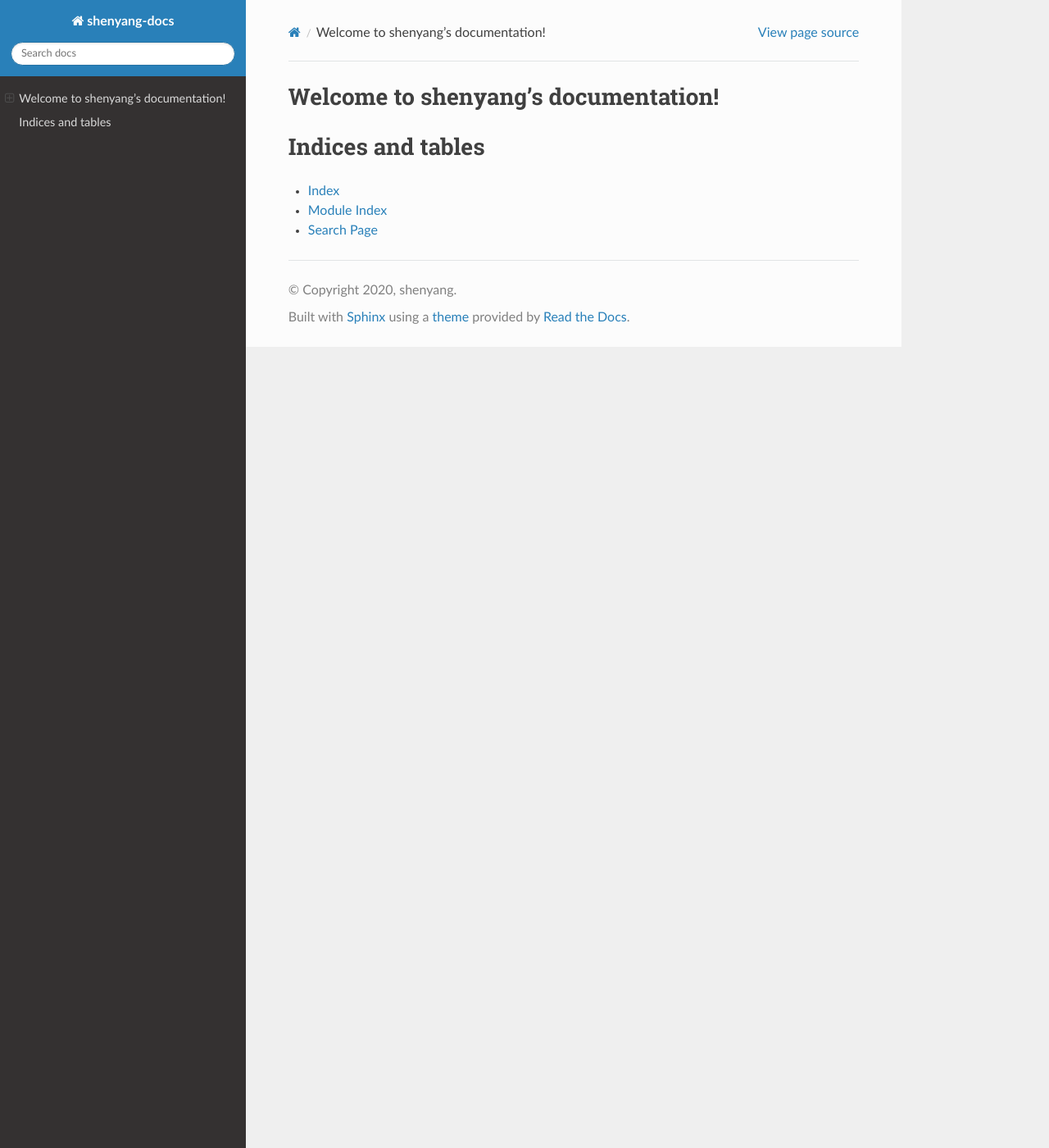
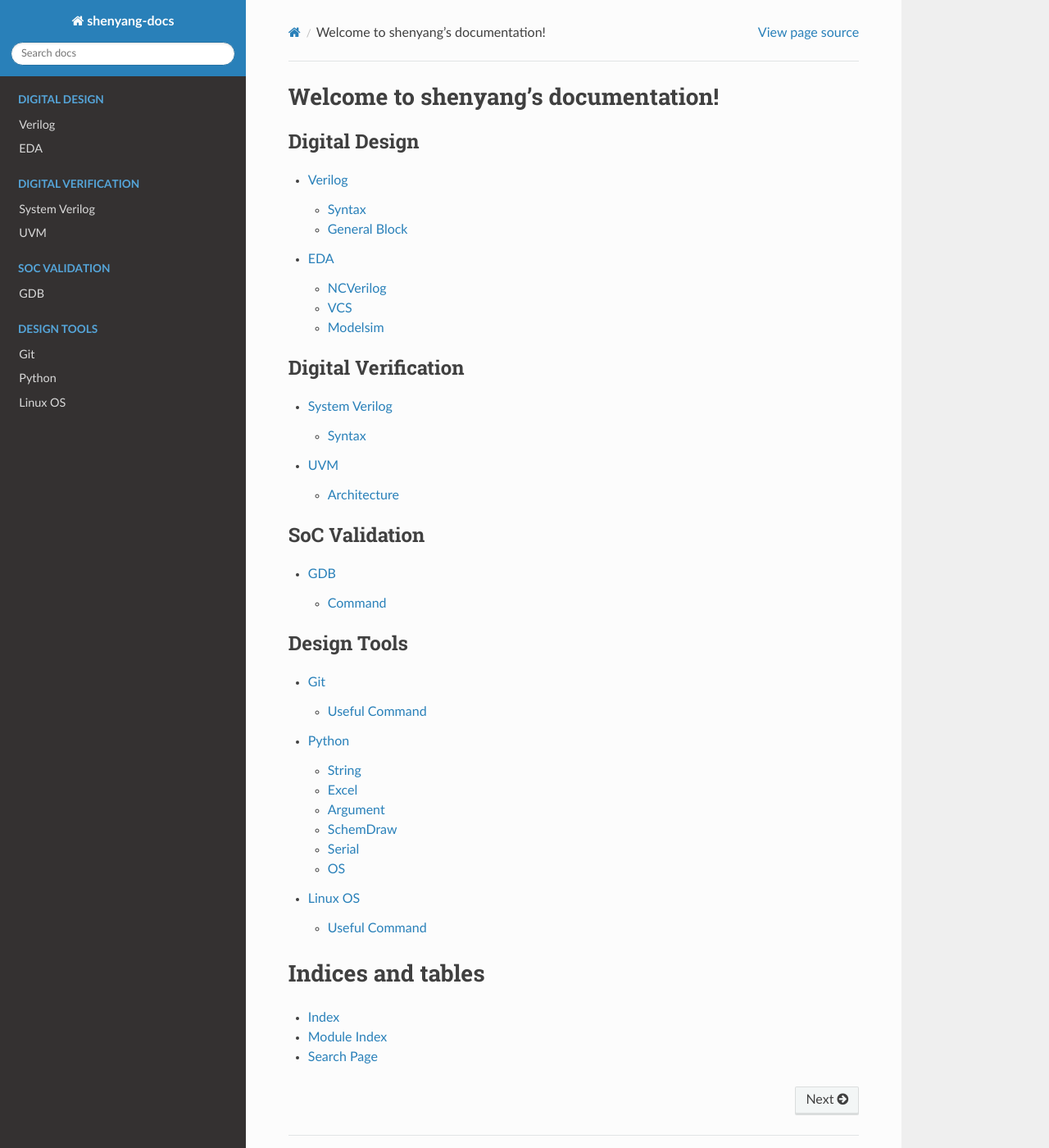
Before and after one commit to shenyang-90/shenyang-blog, a Sphinx documentation site: the page built from docs/source/index.rst, in a window 1280 px wide and 1400 px high. Shown: the whole window at 82% size. Built offline with Sphinx 7.4.7 and the Read the Docs theme 2.0.0, drawn with Linux system fonts in a browser that asks for light colours.

Commit message:
update architecture

```diff
--- /dev/null
+++ b/docs/source/eda.rst
@@ -0,0 +1,24 @@
+
+EDA
+===
+
+
+
+NCVerilog
+---------
+
+
+
+
+
+
+VCS
+---
+
+
+
+
+
+
+Modelsim
+--------
--- /dev/null
+++ b/docs/source/gdb.rst
@@ -0,0 +1,6 @@
+
+GDB
+===
+
+Command
+-------
--- /dev/null
+++ b/docs/source/git.rst
@@ -0,0 +1,6 @@
+
+Git
+===
+
+Useful Command
+--------------
--- a/docs/source/index.rst
+++ b/docs/source/index.rst
@@ -6,21 +6,41 @@
 Welcome to shenyang's documentation!
 =========================================
 
+
 .. toctree::
-   :maxdepth: 4
-   :caption: Introduction
+   :maxdepth: 2
+   :caption: Digital Design
+
+   verilog
+   eda
 
 
 
 .. toctree::
-   :maxdepth: 1
-   :caption: Digital Design
+   :maxdepth: 2
+   :caption: Digital Verification
+
+   sverilog
+   uvm
+
 
 
 
 .. toctree::
-   :maxdepth: 1
-   :caption: Tool
+   :maxdepth: 2
+   :caption: SoC Validation
+
+   gdb
+
+
+
+.. toctree::
+   :maxdepth: 2
+   :caption: Design Tools
+
+   git
+   python
+   linux
 
 
 
--- /dev/null
+++ b/docs/source/linux.rst
@@ -0,0 +1,7 @@
+
+Linux OS
+========
+
+
+Useful Command
+--------------
--- /dev/null
+++ b/docs/source/python.rst
@@ -0,0 +1,42 @@
+
+Python
+======
+
+
+String
+------
+
+
+
+
+Excel
+-----
+
+
+
+
+
+Argument
+--------
+
+
+
+
+SchemDraw
+---------
+
+
+
+
+
+Serial
+------
+
+
+
+
+
+
+
+OS
+--
--- /dev/null
+++ b/docs/source/sverilog.rst
@@ -0,0 +1,6 @@
+
+System Verilog
+==============
+
+Syntax
+------
--- /dev/null
+++ b/docs/source/uvm.rst
@@ -0,0 +1,6 @@
+
+UVM
+===
+
+Architecture
+------------
--- /dev/null
+++ b/docs/source/verilog.rst
@@ -0,0 +1,11 @@
+
+Verilog
+=======
+
+Syntax
+------
+
+
+
+General Block
+-------------
```
Also changed, not shown: 1 other file.
